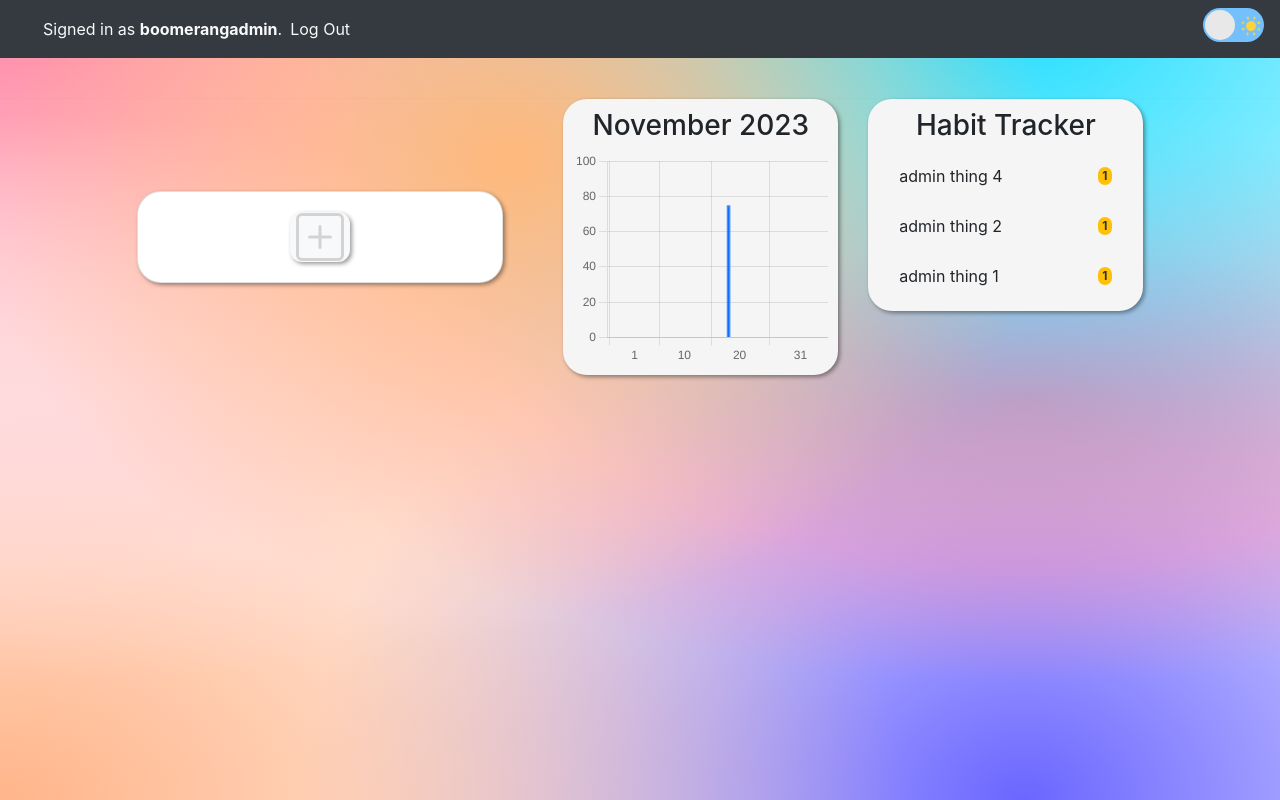
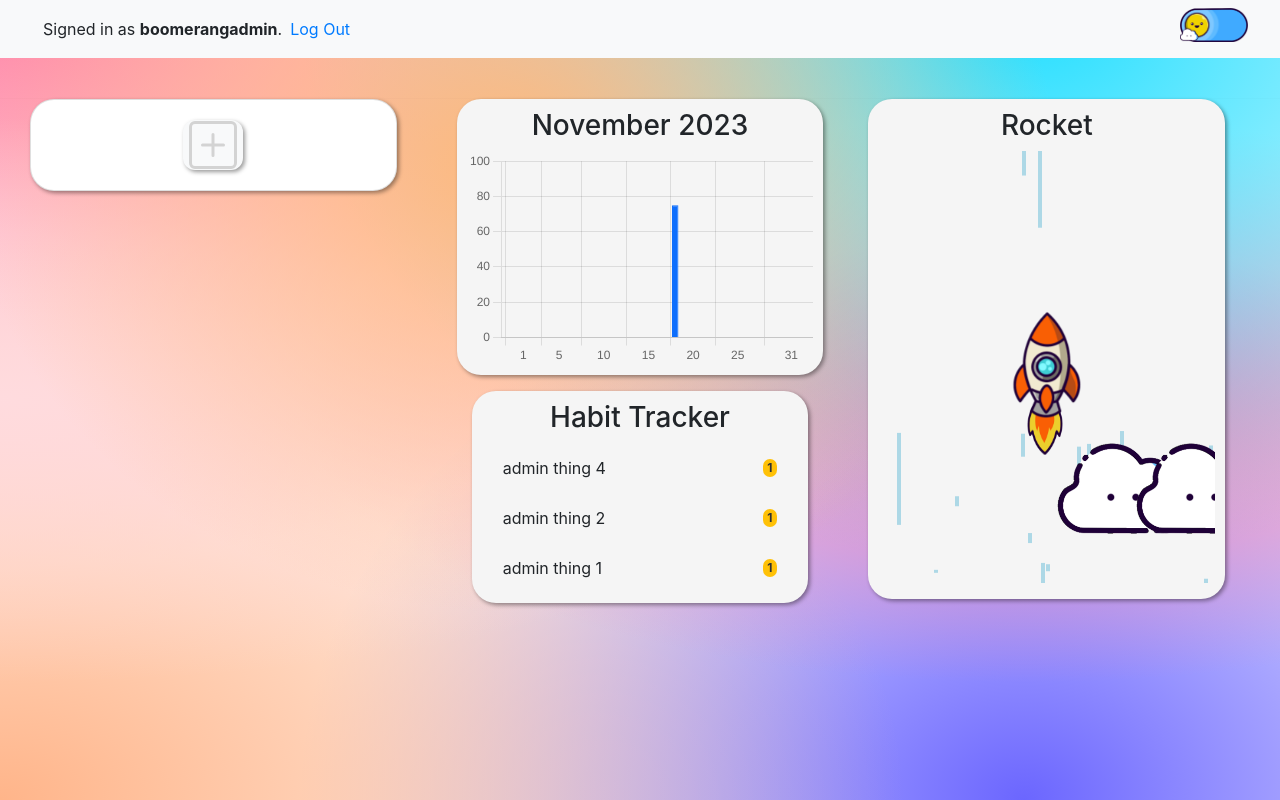
Before and after one commit to StephenCronk/todo_app, a Django app: page / in a window 1280 px wide. Run offline with Django 4.2, Linux system fonts and the light colour scheme; a user stored in the database is signed in; data comes from the database, SQL or seed files in the repository; both versions use the stored data as it was after the commit; data that the repository does not hold is empty; some libraries are stand-ins or nearby versions.

Commit message:
pushing to render9

```diff
--- a/todo/static/todo/index.js
+++ b/todo/static/todo/index.js
@@ -13,6 +13,106 @@ var todayformatted;
 // Define a custom log function
 function c() {
     console.log.apply(console, arguments);
+}
+
+function getRandomInt(min, max) {
+    min = Math.ceil(min);
+    max = Math.floor(max);
+    return Math.floor(Math.random() * (max - min + 1)) + min;
+}
+
+function clouds()
+{
+    let j = 0;
+
+    let count = 2;
+    let scene = document.querySelector('.scene');
+
+    while(j< count)
+    {
+        let cloud = document.createElement('j');
+        // Specify the width and height attributes for the image
+        //smaller=slower
+        //stepwise 3 sizes
+        const baseSize = 48;
+
+        var zIndexValue = getRandomInt(1,3);
+
+        var imageSize = baseSize*zIndexValue + "px"; // Adjust the size as needed
+
+        // Set the innerHTML with the image tag including the size attributes
+        cloud.innerHTML = `<img src='static/todo/images/cloud.png' width='${imageSize}' height='${imageSize}' style='z-index: ${zIndexValue};'>`;
+        let x = Math.floor(Math.random() * scene.clientWidth);
+        const baseDuration = 12;
+        let duration = baseDuration / zIndexValue;
+
+        cloud.style.left = x + 'px';
+        cloud.style.animationDuration = duration + 's';
+
+        scene.appendChild(cloud);
+        console.log("spawning cloud");
+        j++;
+
+    }
+}
+
+function SpeedBoost(ratio)
+{
+    //get all stars in scene
+
+    //multiply current duration by speed boost constant like 0.5
+    const iTags = document.querySelectorAll('i');
+    console.log(`speed boost called on ${iTags.length}`);
+    iTags.forEach((iTag) => {
+        // Perform desired action on each iTag element
+        const oldDuration = parseFloat(iTag.style.animationDuration);
+        const newDuration = oldDuration * ratio; // Calculate new animation duration (50% faster)
+
+        // console.log(`old: ${oldDuration} new duration is ${iTag.style.animationDuration}`);
+
+        // Implement a smooth transition using requestAnimationFrame
+        let currentDuration = oldDuration;
+        const animationStep = (elapsedTime) => {
+        if (currentDuration > newDuration) {
+            currentDuration -= (elapsedTime / 1000) * 0.01; // Adjust duration gradually
+        } else {
+            currentDuration = newDuration;
+            cancelAnimationFrame(animationId); // Stop the animation loop
+        }
+
+        iTag.style.animationDuration = `${currentDuration}s`; // Update animation duration dynamically
+        animationId = requestAnimationFrame(animationStep); // Continue the animation loop
+        };
+
+        let animationId = requestAnimationFrame(animationStep); // Start the animation loop
+      });
+}
+
+function stars()
+{
+
+    let i = 0;
+
+    let count = 30;
+    let scene = document.querySelector('.scene');
+
+    while(i< count)
+    {
+        let star = document.createElement('i');
+        let x = Math.floor(Math.random() * scene.clientWidth);
+        let duration = Math.random() * 5 + 5;
+        let h = Math.random() * 100;
+
+        star.style.left = x + 'px';
+        star.style.width = 4 + 'px';
+        star.style.height = h + 'px';
+        star.style.animationDuration = duration + 's';
+
+        scene.appendChild(star);
+        console.log("spawning star");
+        i++;
+    }
+
 }
 
 // Now you can use c() instead of console.log()
@@ -37,6 +137,8 @@ document.addEventListener('DOMContentLoaded', function()
     LoadTasks().then(MakeDarkMode);
     MonthCompletions().then(MakeGraph);
     FillHabits();
+    stars();
+    clouds();
     //listener for button
     // Get a reference to the button element by its id
     const newTaskButton = document.getElementById('newTaskButton');
@@ -50,6 +152,8 @@ document.addEventListener('DOMContentLoaded', function()
 
         // You can perform any actions you want in response to the button click
     });
+
+
 });
 
 
@@ -291,6 +395,17 @@ function ToggleDarkMode(darkModeEnabled)
          }
      });
 
+     const navbar = document.getElementById('navbar');
+     if(darkModeEnabled)
+     {
+        navbar.classList.add('bg-dark');
+        navbar.classList.remove('bg-light');
+     }
+     else{
+        navbar.classList.remove('bg-dark');
+        navbar.classList.add('bg-light');
+     }
+
      const cards = document.querySelectorAll('.card-round');
      console.log("cards in doc: "+ cards.length);
      cards.forEach((card) => {
@@ -320,9 +435,22 @@ function MakeDarkMode()
 {
     // Toggle dark mode when the checkbox is clicked
     const darkModeToggle = document.getElementById('darkModeToggle');
-
+    const darkModeSwitch = document.getElementById('darkModeSwitch');
         darkModeToggle.addEventListener('change', () => {
         const darkModeEnabled = darkModeToggle.checked;
+
+
+        if(darkModeEnabled)
+        {
+            darkModeSwitch.classList.add('checked');
+        }
+        else
+        {
+            darkModeSwitch.classList.remove('checked');
+        }
+
+
+
         ToggleDarkMode(darkModeEnabled);
     });
 }
@@ -808,6 +936,7 @@ function UpdateTaskComplete(IDNo, active)
         task_complete: active
     };
 
+    SpeedBoost(active ? 0.5 : 2);
     console.log("saving task competion" + IDNo + " " + active);
 
     SetTaskCompletionButton(IDNo, active);
--- a/todo/static/todo/styles.css
+++ b/todo/static/todo/styles.css
@@ -1,3 +1,95 @@
+
+
+.scene
+{
+  position: relative;
+  height: 90%;
+  width: 100%;
+  background: transparent;
+  overflow: hidden;
+  display: flex;
+  justify-content: center;
+  align-items: center;
+}
+
+.scene j{
+  position: absolute;
+  top: -250px;
+  animation: animateClouds 5s linear infinite;
+}
+@keyframes animateClouds {
+  0% {
+    transform: translateY(0vh);
+  }
+  100% {
+    transform: translateY(100vh);
+  }
+}
+
+.scene i{
+  position: absolute;
+  top: -250px;
+  background: lightblue;
+  animation: animateStars 1s linear infinite;
+}
+@keyframes animateStars {
+  0% {
+    transform: translateY(0vh);
+  }
+  100% {
+    transform: translateY(100vh);
+  }
+}
+
+.scene .rocket {
+  position: relative;
+  animation: animate 0.2s ease infinite;
+  z-index: 4;
+}
+
+@keyframes animate
+{
+  0%,100% {
+    transform: translateY(-2px);
+  }
+  53% {
+    transform: translateY(2px);
+  }
+}
+
+.scene .rocket::before{
+  content: '';
+  position: absolute;
+  bottom: -85px;
+  left: 55%;
+  transform: translateX(-80%);
+  width: 20px;
+  height: 100px;
+}
+
+.scene .rocket::after{
+  content: '';
+  position: absolute;
+  bottom: -175px;
+  left: 50%;
+  transform: translateX(-80%);
+  width: 10px;
+  height: 100px;
+
+}
+
+.scene .rocket-fire{
+  animation: animateFire 1s ease infinite;
+}
+@keyframes animateFire {
+  0%,100% {
+    transform: scaleX(1) scaleY(1);
+  }
+  50% {
+    transform: scaleX(0.8) scaleY(1.3);
+  }
+}
+
 .no-border-on-focus:focus {
     border: none;
     box-shadow: none;
@@ -105,30 +197,7 @@ radial-gradient(at 6% 53%, hsla(349,100%,50%,1) 0px, transparent 50%);
   height: 0;
 }
 
-.slider {
-  position: absolute;
-  cursor: pointer;
-  top: 0;
-  left: 0;
-  right: 0;
-  bottom: 0;
-  background-color: #73C0FC;
-  transition: .4s;
-  border-radius: 30px;
-}
 
-.slider:before {
-  position: absolute;
-  content: "";
-  height: 30px;
-  width: 30px;
-  border-radius: 20px;
-  left: 2px;
-  bottom: 2px;
-  z-index: 2;
-  background-color: #e8e8e8;
-  transition: .4s;
-}
 
 .sun svg {
   position: absolute;
@@ -206,3 +275,76 @@ radial-gradient(at 6% 53%, hsla(349,100%,50%,1) 0px, transparent 50%);
   background-size: cover;
   background-position: center;
 }
+
+/* The switch - the box around the slider */
+.switch {
+  font-size: 17px;
+  position: relative;
+  display: inline-block;
+  width: 4em;
+  height: 2em;
+  margin-right: 8px;
+  background-image: url('images/dayslider.png');
+  background-size: cover;
+  background-repeat: no-repeat;
+}
+
+.switch.checked {
+  background-image: url('images/nightslider.png');
+}
+
+
+/* Hide default HTML checkbox */
+.switch input {
+  opacity: 1;
+  width: 0;
+  height: 0;
+}
+
+/* The slider */
+.slider {
+  position: absolute;
+  cursor: pointer;
+  top: 0;
+  left: 0;
+  right: 0;
+  bottom: 0;
+  background-color: transparent;
+  transition: .4s;
+}
+
+.off {
+  position: absolute;
+  content: "";
+  height: 2em;
+  width: 2em;
+  transition: .4s;
+  opacity: 1;
+}
+
+.on {
+  position: absolute;
+  content: "";
+  height: 2em;
+  width: 2em;
+  transition: .4s;
+  opacity: 0;
+}
+
+.switch input:checked + .slider {
+  background-image: url('images/sunSlider.png');
+}
+
+.switch input:focus + .slider {
+  background-image: url('images/sliderBkg.png');
+}
+
+.switch input:checked ~ .off {
+  transform: translateX(2em);
+  opacity:0;
+}
+
+.switch input:checked ~ .on {
+  transform: translateX(2em);
+  opacity: 1;
+}
--- a/todo/templates/todo/index.html
+++ b/todo/templates/todo/index.html
@@ -4,8 +4,7 @@
 
 <div class="container-fluid" >
   <div class="row">
-        <div class="col-md-1"></div>
-      <div class="col-md-4  d-flex align-items-center"> <!-- Use col-md-4 to allocate 4 out of 12 columns -->
+      <div class="col-md-4  d-flex align-items-top"> <!-- Use col-md-4 to allocate 4 out of 12 columns -->
           <div id="sortable" class="container">
               <div id="newTaskButtonDiv" class="card card-round mb-3" style="max-width: 36rem;
               box-shadow: 2px 2px 4px rgba(0, 0, 0, 0.4); border-radius:24px;">
@@ -20,7 +19,7 @@
               </div>
           </div>
       </div>
-      <div class="col-md-6 d-flex align-items-top"> <!-- Use col-md-8 to allocate 8 out of 12 columns -->
+      <div class="col-md-4 d-flex align-items-top"> <!-- Use col-md-8 to allocate 8 out of 12 columns -->
           <div class="container" style="max-width: 700px;">
             <div class="card-round mb-3" style="box-shadow: 2px 2px 4px rgba(0, 0, 0, 0.4); border-color: lightgray; padding: 10px;
             border-radius:24px;">
@@ -29,12 +28,10 @@
                 </h3>
               <canvas id="myBarChart" height="150px"></canvas>
             </div>
-
-          </div>
-          <!--TRACKER DIV-->
+            <!--TRACKER DIV-->
           <div class="container" style="max-width: 400px;">
             <div class="card-round mb-2" style="box-shadow: 2px 2px 4px rgba(0, 0, 0, 0.4); border-color: lightgray; padding: 10px;
-          border-radius:24px;">
+          border-radius:24px; min-height: 100px;">
               <h3 id="tracker-title" style="text-align: center;">
                   Habit Tracker
               </h3>
@@ -48,8 +45,27 @@
           </div>
           </div>
 
+          </div>
+
       </div>
+      <div class="col-md-4 d-flex align-items-top">
 
+        <div class="card-round" style="box-shadow: 2px 2px 4px rgba(0, 0, 0, 0.4); border-color: lightgray; padding: 10px; width: 90%;
+        border-radius:24px;">
+            <h3 style="text-align: center;">
+                Rocket
+            </h3>
+            <!--habits-->
+            <!--displays top 5 things youve done in the DB and how many times-->
+            <div class="scene">
+                <div class="rocket">
+                    <img src="static/todo/images/rocket_2.png" width="108px" height="108px" style="position: relative; z-index: 2;">
+                    <img class="rocket-fire" src="static/todo/images/rocketFire.png" height="108px" style="position: absolute; top: 64px; left:-2px; z-index: 1;">
+                  </div>
+
+            </div>
+        </div>
+      </div>
   </div>
 </div>
 
--- a/todo/templates/todo/layout.html
+++ b/todo/templates/todo/layout.html
@@ -18,30 +18,32 @@
 <body style="background-size: cover;
     background-repeat: no-repeat;
     background-attachment: fixed;">
-  <nav class="navbar navbar-expand-lg bg-dark">
+  <nav id="navbar" class="navbar navbar-expand-lg bg-light">
     <div class="container-fluid">
 
       <div class="collapse navbar-collapse" id="navbarNavAltMarkup">
         <div class="navbar-nav" style="align-items: center; margin-left: 12px;">
             {% if user.is_authenticated %}
-                <a class="text-light">Signed in as <strong>{{ user.username }}</strong>.</a>
-                <a class="nav-link text-light" href="{% url 'logout' %}">Log Out</a>
+                <a>Signed in as <strong>{{ user.username }}</strong>.</a>
+                <a class="nav-link" href="{% url 'logout' %}">Log Out</a>
             {% else %}
                 <a class="text-light">Sign in to make lists.</a>
-                <a class="nav-link text-light" href="{% url 'login' %}">Log In</a>
-                <a class="nav-link text-light" href="{% url 'register' %}">Register</a>
+                <a class="nav-link" href="{% url 'login' %}">Log In</a>
+                <a class="nav-link" href="{% url 'register' %}">Register</a>
             {% endif %}
 
         </div>
       </div>
     </div>
 
-    <label class="switch">
-      <span class="sun"><svg xmlns="http://www.w3.org/2000/svg" viewBox="0 0 24 24"><g fill="#ffd43b"><circle r="5" cy="12" cx="12"></circle><path d="m21 13h-1a1 1 0 0 1 0-2h1a1 1 0 0 1 0 2zm-17 0h-1a1 1 0 0 1 0-2h1a1 1 0 0 1 0 2zm13.66-5.66a1 1 0 0 1 -.66-.29 1 1 0 0 1 0-1.41l.71-.71a1 1 0 1 1 1.41 1.41l-.71.71a1 1 0 0 1 -.75.29zm-12.02 12.02a1 1 0 0 1 -.71-.29 1 1 0 0 1 0-1.41l.71-.66a1 1 0 0 1 1.41 1.41l-.71.71a1 1 0 0 1 -.7.24zm6.36-14.36a1 1 0 0 1 -1-1v-1a1 1 0 0 1 2 0v1a1 1 0 0 1 -1 1zm0 17a1 1 0 0 1 -1-1v-1a1 1 0 0 1 2 0v1a1 1 0 0 1 -1 1zm-5.66-14.66a1 1 0 0 1 -.7-.29l-.71-.71a1 1 0 0 1 1.41-1.41l.71.71a1 1 0 0 1 0 1.41 1 1 0 0 1 -.71.29zm12.02 12.02a1 1 0 0 1 -.7-.29l-.66-.71a1 1 0 0 1 1.36-1.36l.71.71a1 1 0 0 1 0 1.41 1 1 0 0 1 -.71.24z"></path></g></svg></span>
-      <span class="moon"><svg xmlns="http://www.w3.org/2000/svg" viewBox="0 0 384 512"><path d="m223.5 32c-123.5 0-223.5 100.3-223.5 224s100 224 223.5 224c60.6 0 115.5-24.2 155.8-63.4 5-4.9 6.3-12.5 3.1-18.7s-10.1-9.7-17-8.5c-9.8 1.7-19.8 2.6-30.1 2.6-96.9 0-175.5-78.8-175.5-176 0-65.8 36-123.1 89.3-153.3 6.1-3.5 9.2-10.5 7.7-17.3s-7.3-11.9-14.3-12.5c-6.3-.5-12.6-.8-19-.8z"></path></svg></span>
-      <input type="checkbox" class="input" id="darkModeToggle">
-      <span class="slider"></span>
-    </label>
+    <div style="margin-right:8px;">
+      <label id="darkModeSwitch" class="switch" >
+        <input type="checkbox" id="darkModeToggle">
+        <span class="slider"></span>
+        <img src="static/todo/images/sun.png" class="off">
+        <img src="static/todo/images/moon.png" class="on">
+      </label>
+    </div>
 
 
   </nav>
```
Also changed, not shown: db.sqlite3, todo/static/todo/images/cloud.png (added), todo/static/todo/images/daySlider.png (added), todo/static/todo/images/moon.png (added), todo/static/todo/images/moonSlider.png (added), todo/static/todo/images/moonSlider2.png (added), todo/static/todo/images/nightslider.png (added), todo/static/todo/images/rocket.png (added), todo/static/todo/images/rocketFire.png (added), todo/static/todo/images/rocket_2.png (added), todo/static/todo/images/sliderBkg.png (added), todo/static/todo/images/sun.png (added), todo/static/todo/images/sunSlider.png (added), 4 other files.
